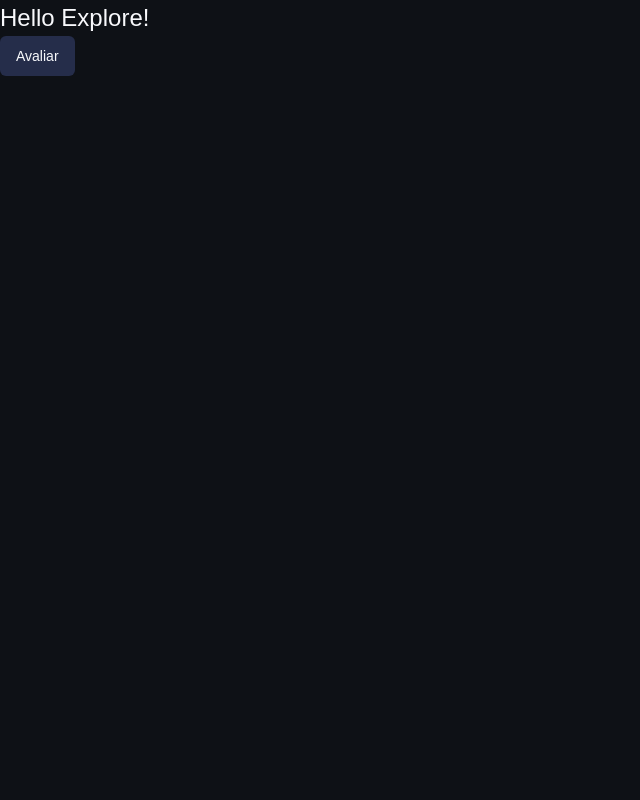
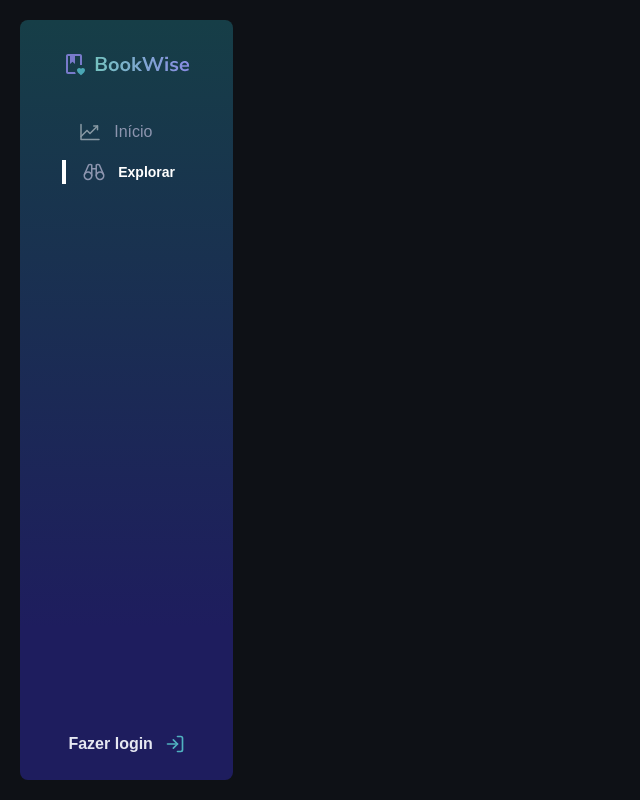
Before and after one commit to EsleySaab/book-wise, a Next.js app: page /explore in a window 1280 px wide. Shown: the whole page, without its empty margins (0-640 px from the left). Built offline with nearby package versions, Linux system fonts and the light colour scheme; no server answers.

Commit message:
fix: fixing navbar width

```diff
--- /dev/null
+++ b/app/_components/active-links.tsx
@@ -0,0 +1,37 @@
+"use client";
+
+import Link from "next/link";
+import { usePathname } from "next/navigation";
+import Image from "next/image";
+
+interface ActiveLinkProps {
+  href: string;
+  icon: string;
+  alt: string;
+  children: React.ReactNode;
+}
+
+const ActiveLink = ({ href, icon, alt, children }: ActiveLinkProps) => {
+  const pathname = usePathname();
+  const isActive = pathname === href;
+
+  return (
+    <Link
+      href={href}
+      className={`flex items-center gap-3 px-4 text-gray-400 transition-colors ${
+        isActive ? "border-l-4 border-white text-sm font-bold text-white" : ""
+      }`}
+    >
+      <Image
+        src={icon}
+        alt={alt}
+        width={24}
+        height={24}
+        className={`${!isActive ? "opacity-50" : ""}`}
+      />
+      {children}
+    </Link>
+  );
+};
+
+export default ActiveLink;
--- a/app/_components/navbar.tsx
+++ b/app/_components/navbar.tsx
@@ -1,15 +1,21 @@
 import Image from "next/image";
+import ActiveLink from "./active-links";
+import { auth } from "@clerk/nextjs/server";
+import { UserButton } from "@clerk/nextjs";
+
 import Link from "next/link";
+import { LogInIcon } from "lucide-react";
 
 const NavBar = () => {
+  const { userId } = auth();
   return (
     <nav
-      className="m-5 flex flex-col items-center"
+      className="m-5 flex w-full flex-col items-center rounded-lg"
       style={{
         background: "linear-gradient(180deg, #163e47 0%, #1e1d5e 80%)",
       }}
     >
-      <div>
+      <div className="flex h-full flex-col">
         <Image
           src="/logo.svg"
           alt="Logo do BookWise"
@@ -18,17 +24,30 @@ const NavBar = () => {
           className="mb-10 mt-7"
         />
 
-        <div className="space-y-4 opacity-50">
-          <Link href="/" className="flex gap-3">
-            <Image src="home.svg" alt="Início" width={24} height={24} />
+        <div className="space-y-4">
+          <ActiveLink href="/" icon="/home.svg" alt="Início">
             Início
+          </ActiveLink>
+
+          <ActiveLink href="/explore" icon="/binoculars.svg" alt="Explorar">
+            Explorar
+          </ActiveLink>
+        </div>
+      </div>
+      <div className="mb-6 px-4">
+        {userId ? (
+          <div className="">
+            <UserButton showName />
+          </div>
+        ) : (
+          <Link
+            href="/login"
+            className="flex items-center gap-3 font-bold text-gray-200"
+          >
+            Fazer login
+            <LogInIcon className="h-5 w-5 text-green-100" />
           </Link>
-
-          <Link href="/" className="flex gap-3">
-            <Image src="home.svg" alt="Início" width={24} height={24} />
-            Explorar
-          </Link>
-        </div>
+        )}
       </div>
     </nav>
   );
--- a/app/explore/page.tsx
+++ b/app/explore/page.tsx
@@ -1,11 +1,10 @@
-import { Button } from "../_components/ui/button";
+import NavBar from "../_components/navbar";
 
 const ExplorePage = () => {
   return (
-    <>
-      <h1 className="text-2xl">Hello Explore!</h1>
-      <Button className="bg-gray-600">Avaliar</Button>
-    </>
+    <div className="grid h-full grid-cols-[1fr_5fr]">
+      <NavBar />
+    </div>
   );
 };
 
--- a/app/login/page.tsx
+++ b/app/login/page.tsx
@@ -19,7 +19,7 @@ const LoginPage = async () => {
           src="/login.png"
           alt="Faça login"
           fill
-          className="object-cover"
+          className="rounded-lg object-cover"
         />
       </div>
       {/* Direita */}
```
Also changed, not shown: public/binoculars.svg (added).
